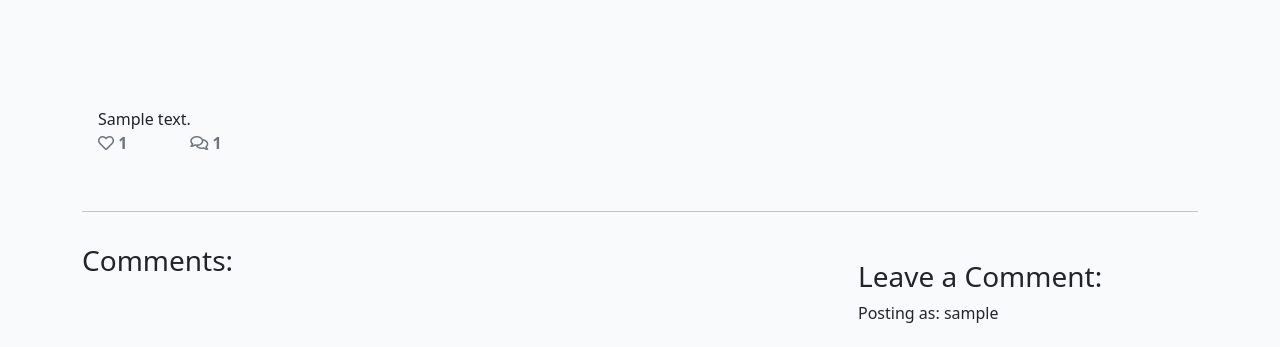
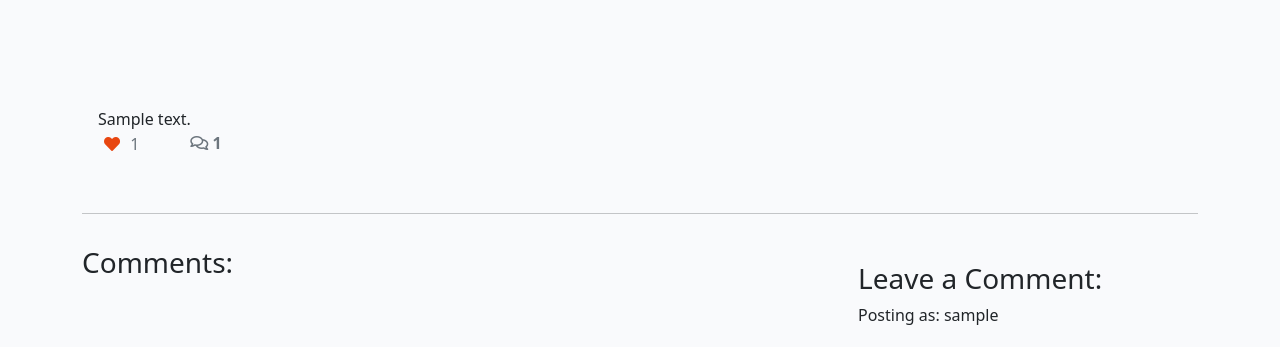
Before and after one commit to alcl2000/django-blog-walkthrough, a Django app: a page that uses templates/post_detail.html in a window 1280 px wide. Shown: the part 281-628 px from the top of the page. Run offline with Django 3.2, Linux system fonts and the light colour scheme; a user stored in the database is signed in; tables that the repository leaves empty hold one stand-in row (values such as "Sample post"); some libraries are stand-ins or nearby versions.

Commit message:
add: ability to like and unlike posts

```diff
--- a/blog/urls.py
+++ b/blog/urls.py
@@ -4,4 +4,5 @@ from django.urls import path
 urlpatterns = [
     path("", views.PostList.as_view(), name='home'),
     path("<slug:slug>/", views.PostDetail.as_view(), name='post_detail'),
+    path("like/<slug:slug>", views.PostLike.as_view(), name='post_like'),
 ]
--- a/blog/views.py
+++ b/blog/views.py
@@ -1,5 +1,6 @@
-from django.shortcuts import render, get_object_or_404
+from django.shortcuts import render, get_object_or_404, reverse
 from django.views import generic, View
+from django.http import HttpResponseRedirect
 from .models import Post
 from .forms import CommentForm
 
@@ -65,8 +66,7 @@ class PostDetail(View):
 class PostLike(View):
     def post(self, request, slug, *args, **kwargs):
         post = get_object_or_404(Post, slug=slug)
-
-        if post.likes.filter(id=request.user.id).exists:
+        if post.likes.filter(id=request.user.id).exists():
             post.likes.remove(request.user)
         else:
             post.likes.add(request.user)
--- a/templates/post_detail.html
+++ b/templates/post_detail.html
@@ -39,10 +39,29 @@
                 <div class="row">
 
                     <div class="col-1">
-                        <!-- The number of likes goes before the closing strong tag -->
-                        <strong class="text-secondary"><i class="far fa-heart"></i>
-                            {{post.number_of_likes}}
+                        <strong>
+                            {% if user.is_authenticated %}
+                            <form action="{% url 'post_like' post.slug %}" method="post" class="d-inline">
+                                {% csrf_token %}
+                                {% if liked %}
+                                    <button type="submit" name="blogpost_id" value="{{post.slug}}" class="btn-like">
+                                        <i class="fas fa-heart"></i>
+                                    </button>
+                                {% else %}
+                                    <button type="submit" name="blogpost_id" value="{{post.slug}}" class="btn-like">
+                                        <i class="far fa-heart"></i>
+                                    </button>
+                                {% endif %}
+                            </form>
+                            {% else %}
+                                <span class="text-secondary">
+                                    <i class="far fa-heart"></i>
+                                </span>
+                            {% endif %}
                         </strong>
+                        <span class="text-secondary">
+                                {{ post.number_of_likes}}
+                        </span>
                     </div>
                     <div class="col-1">
                         {% with comments.count as total_comments %}
```
